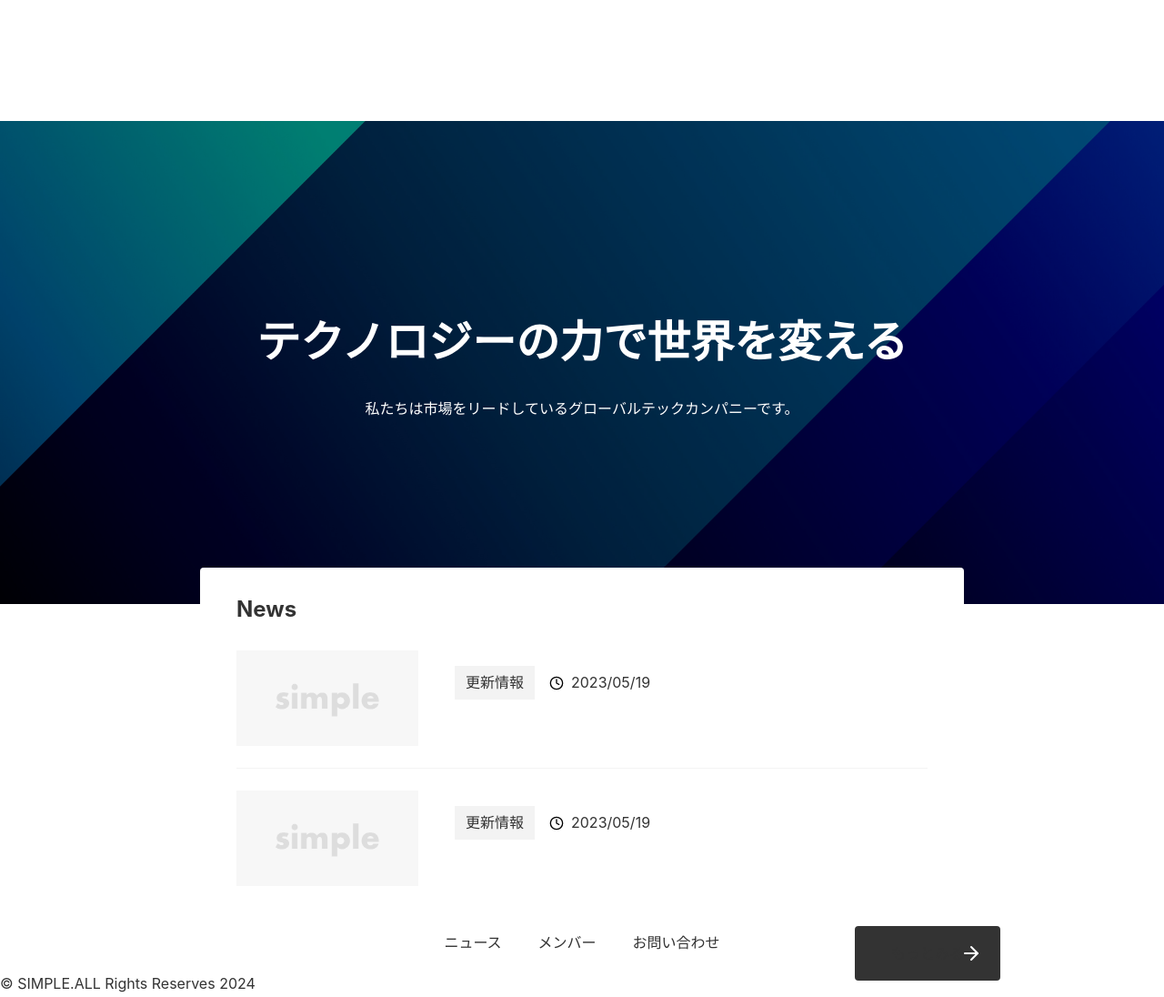
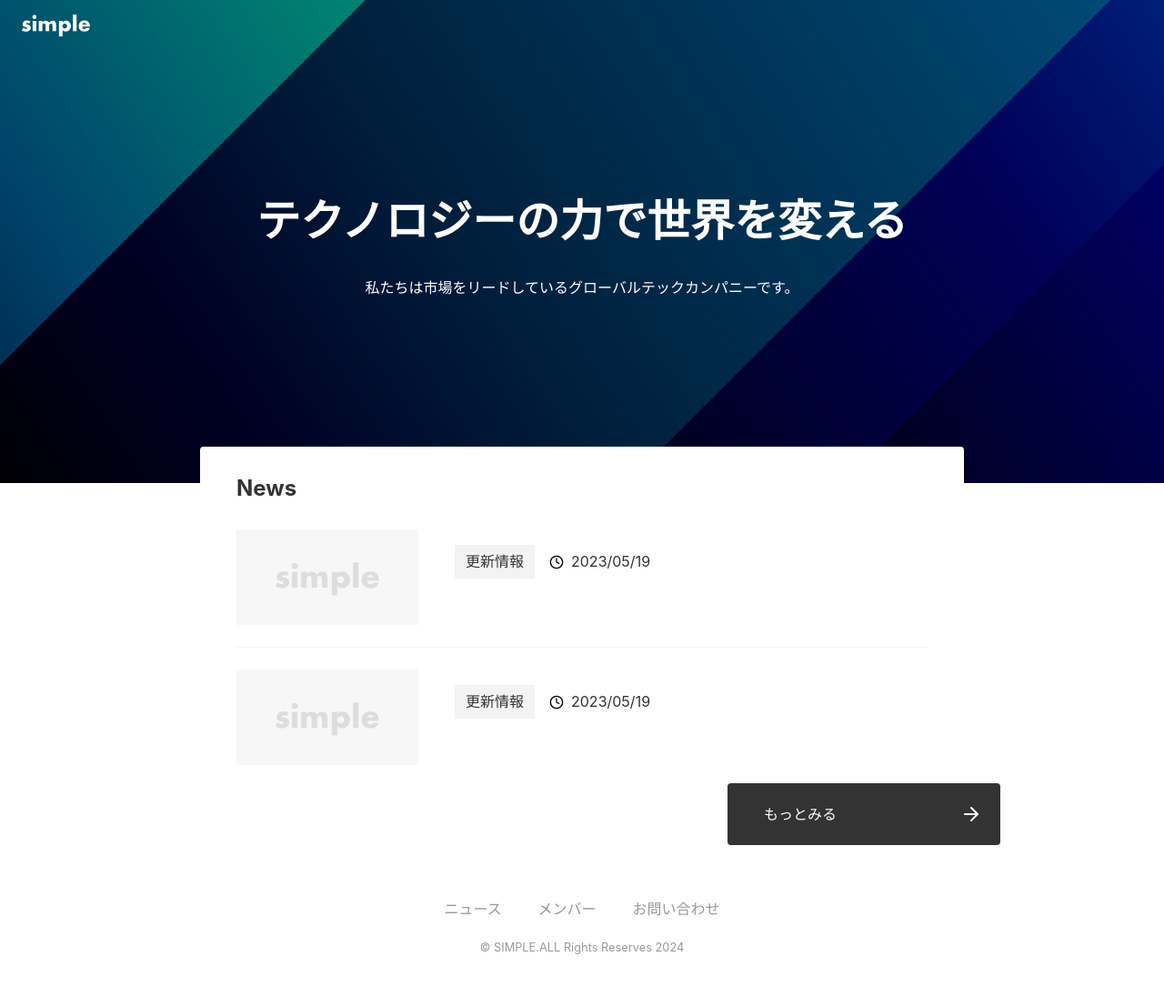
Before and after one commit to kaith05/my-next-project, a Next.js app: page / in a window 1280 px wide. Shown: the whole page at 91% size. After the commit the page ends 1069 px from the top, so only its background shows below. Built offline with nearby package versions, Linux system fonts and the light colour scheme.

Commit message:
forth commit

```diff
--- a/app/_components/ButtonLink/index.module.css
+++ b/app/_components/ButtonLink/index.module.css
@@ -1,10 +1,10 @@
 .button {
-    display: blaock;
+    display: block;
     padding: 20px 40px;
     border-radius: var(--border-radius);
     width: 300px;
     background: url("/arrow-right.svg") no-repeat right 20px center,var(--color-button-primary);
-    color: var(--color-text-unselected);
+    color: var(--color-text-unpainted);
 }
 
 .button:hover {
--- a/app/_components/Footer/index.module.css
+++ b/app/_components/Footer/index.module.css
@@ -26,7 +26,7 @@
         gap: 8px 0;
     }
 
-    .items {
+    .item {
         width: 50%;
     }
 }
--- a/app/_components/Footer/index.tsx
+++ b/app/_components/Footer/index.tsx
@@ -3,7 +3,7 @@
 
 export default function Footer() {
     return (
-        <footer className={styles.Footer}>
+        <footer className={styles.footer}>
             <nav className={styles.nav}>
                 <ul className={styles.items}>
                     <li className={styles.item}>
--- a/app/_components/Header/index.tsx
+++ b/app/_components/Header/index.tsx
@@ -3,9 +3,10 @@
 
 export default function Header() {
     return (
-        <header className={styles.Header}>
+        <header className={styles.header}>
             <a href="/" className={styles.logolink}>
                 <Image
+                    className={styles.logo}
                     src="/logo.svg"
                     alt="SIMPLE"
                     width={348}
--- a/app/page.tsx
+++ b/app/page.tsx
@@ -40,7 +40,6 @@
 
 export default function Home() {
   const sliceData = data.contents.slice(0, 2);
-  //const sliceData: News = [];
 
   return (
     <>
@@ -63,7 +62,9 @@
         <h2 className={styles.newsTitle}>News</h2>
         <NewsList news={sliceData} />
         <div className={styles.newsLink}>
-          <ButtonLink href="/news">もっとみる</ButtonLink>
+          <ButtonLink href="/news">
+            もっとみる
+          </ButtonLink>
         </div>
       </section>
     </>
```
